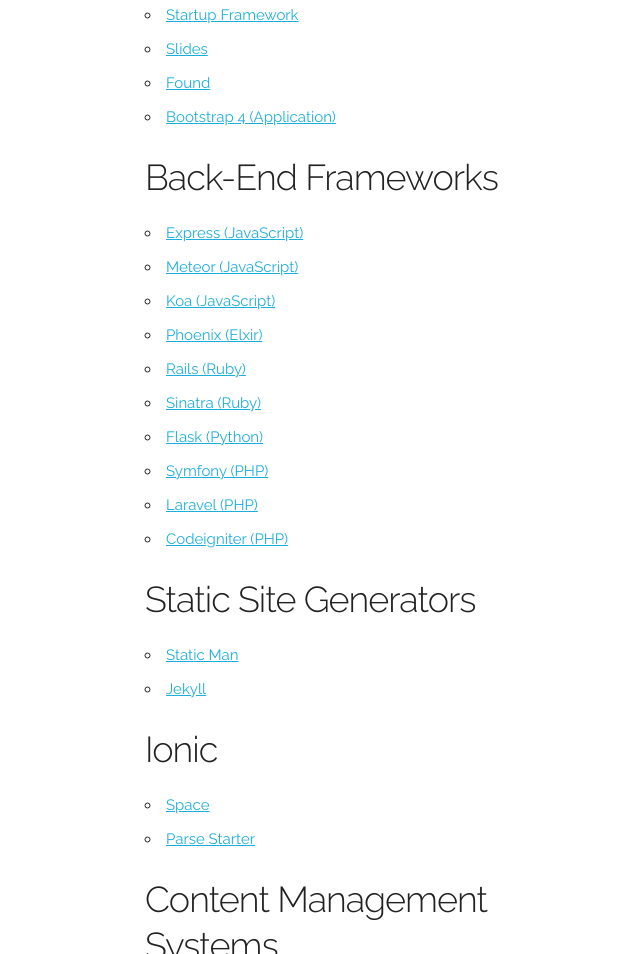
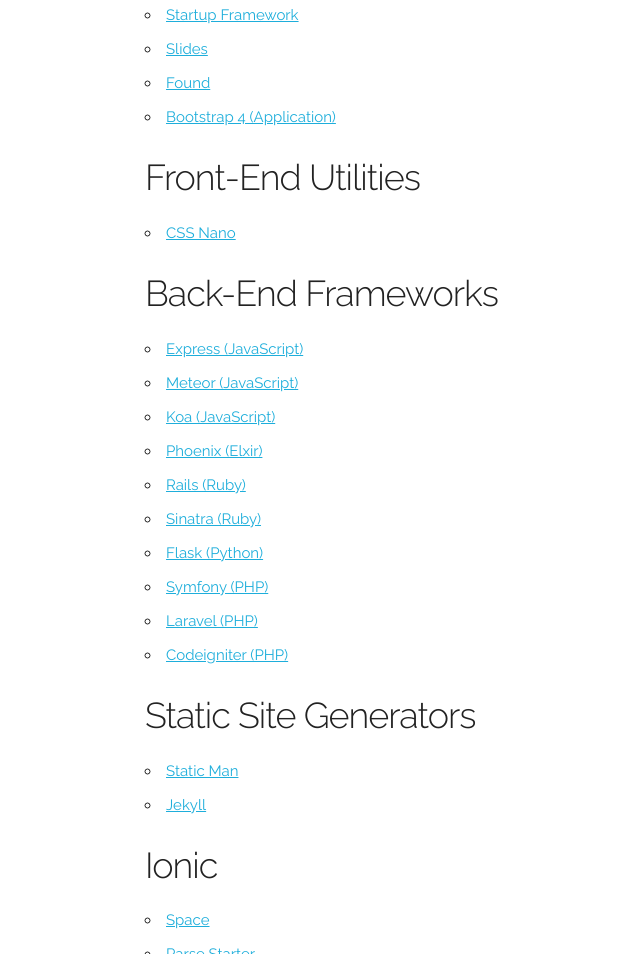
Before and after one commit to kevinbluer/bluer-resources, a plain HTML site: page index.html in a window 1280 px wide. Shown: the part 915-1869 px from the top of the page, without its empty margins (15-655 px from the left). Drawn offline with Linux system fonts and the light colour scheme.

Commit message:
adding cssnano init

```diff
--- a/index.html
+++ b/index.html
@@ -56,6 +56,10 @@
           <li><a href="http://designmodo.com/slides/">Slides</a></li>
           <li><a href="http://templates.bluer.com/files/found-app/">Found</a></li>
           <li><a href="http://themes.getbootstrap.com/products/application">Bootstrap 4 (Application)</a></li>
+        </ul>
+        <h3>Front-End Utilities</h3>
+        <ul>
+          <li><a href="http://cssnano.co/">CSS Nano</a></li>
         </ul>
         <h3>Back-End Frameworks</h3>
         <ul>
```
